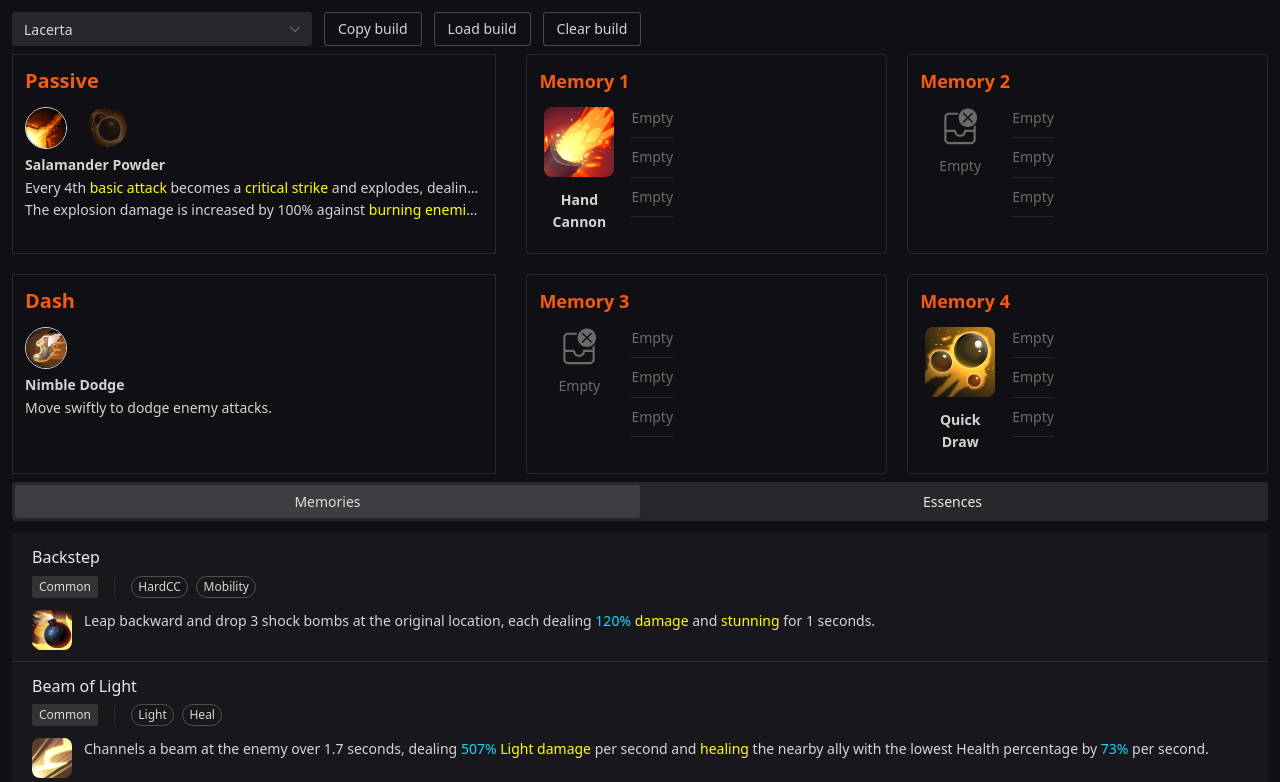
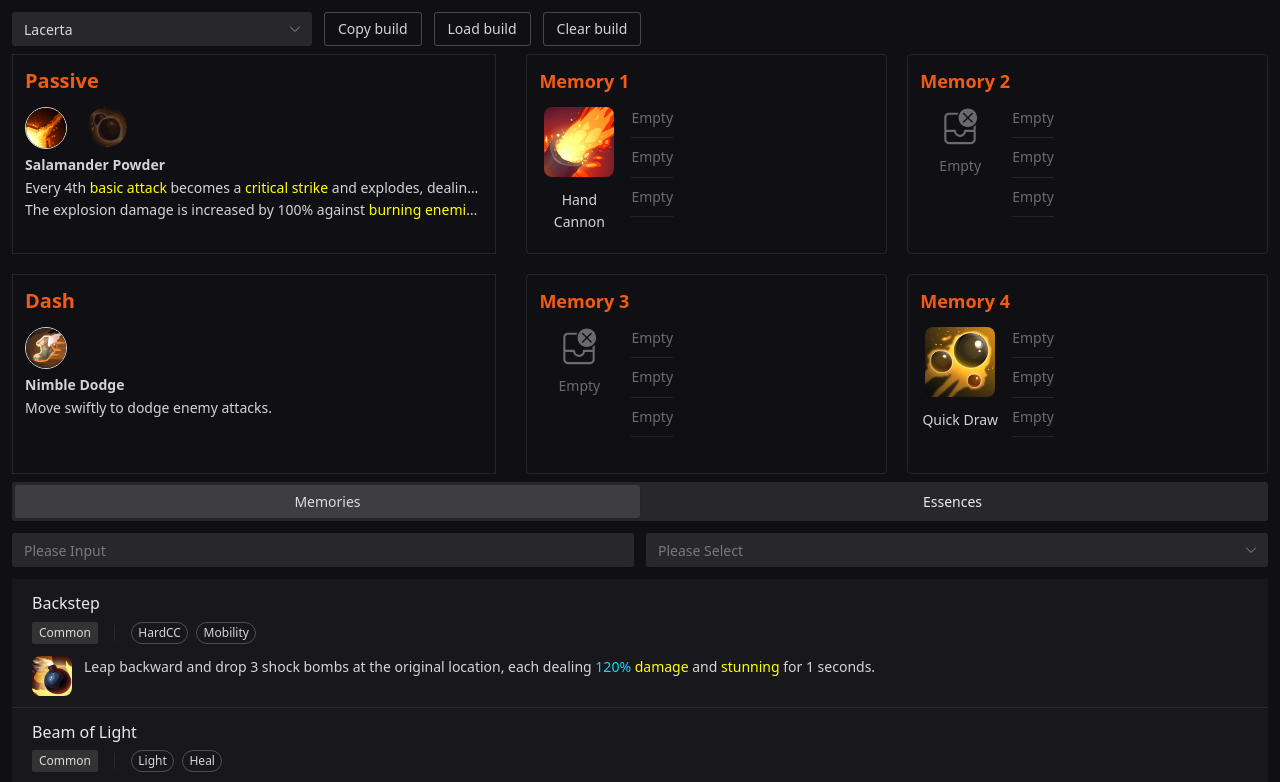
Before and after one commit to auribuo/build-of-dreams, a Vue app: page / in a window 1280 px wide. Shown: the top 782 px of the page. Built offline with nearby package versions, Linux system fonts and the light colour scheme.

Commit message:
Added filtering and improved UX

```diff
--- a/src/components/ItemDragList.vue
+++ b/src/components/ItemDragList.vue
@@ -1,8 +1,20 @@
 <template>
+    <NFlex class="mb-3">
+        <NInput @update-value="filterItemsText" class="flex-1"></NInput>
+        <NSelect @update-value="filterItemsTag" class="flex-1" :options="itemTagList" multiple></NSelect>
+    </NFlex>
     <NList hoverable :clickable="true" class="select-none">
-        <NListItem v-for="item in props.itemList" :key="item.id" :draggable="item.remaining_pool > 0"
+        <NListItem v-for="item in displayList" :key="item.id" :draggable="item.remaining_pool > 0"
             @dragstart="onDragStart(item, $event)" @dragend="onDragEnd">
-            <NThing :title="item.data.name">
+            <NThing :class="{ 'pointer-events-none': item.remaining_pool == 0 }">
+                <template #header>
+                    <span :class="{ 'line-through': item.remaining_pool == 0 }">
+                        {{ item.data.name }}
+                    </span>
+                    <span v-if="item.remaining_pool == 0" :style="{ color: theme.textColorDisabled }">
+                        (Max reached)
+                    </span>
+                </template>
                 <template #description>
                     <NSpace size="small">
                         <NTag :bordered="false" size="small" :type="rarityColor(item.data.rarity)">
@@ -29,15 +41,24 @@
 </template>
 
 <script setup lang="ts">
-import { NDivider, NImage, NList, NListItem, NSpace, NTag, NThing } from 'naive-ui';
+import { NDivider, NImage, NList, NListItem, NSelect, NSpace, NFlex, NTag, NThing, NInput, useThemeVars } from 'naive-ui';
 import { renderDescription, type Item, type ItemList, type ItemType } from '../models/item';
 import type { Rarity } from '../models/rarity';
+import { computed, ref } from 'vue';
 
 const props = defineProps<{
-    itemList: ItemList | undefined,
+    itemList: ItemList,
     perLine?: number
 }>()
 
+const theme = useThemeVars()
+
+const displayTagList = ref<ItemList>(props.itemList)
+const displayTextList = ref<ItemList>(props.itemList)
+const displayList = computed(() => {
+    const set2 = new Set(displayTagList.value);
+    return displayTextList.value.filter(item => set2.has(item));
+})
 const model = defineModel<Item<ItemType> | undefined>({ required: false })
 
 const rarityColor = (rarity: Rarity): "default" | "success" | "warning" | "error" | "info" => {
@@ -76,4 +97,21 @@ const onDragEnd = () => {
     model.value = undefined;
 };
 
+const itemTagList = computed(() => {
+    return [...new Set(props.itemList?.flatMap(i => i.data.tags))].map(t => { return { label: t, value: t } })
+})
+
+const filterItemsTag = (tags: string[]) => {
+    if (tags.length == 0) {
+        displayTagList.value = props.itemList
+    } else {
+        displayTagList.value = props.itemList.filter(i => i.data.tags.some(t => tags.includes(t)))
+    }
+}
+
+const filterItemsText = (text: string) => {
+    text = text.toLowerCase()
+    displayTextList.value = props.itemList.filter(i => i.data.description.toLowerCase().includes(text) || i.data.name.toLowerCase().includes(text) || i.id.toLowerCase().includes(text))
+}
+
 </script>
--- a/src/models/item.ts
+++ b/src/models/item.ts
@@ -54,7 +54,7 @@ const itemType = (id: ItemId<"essence" | "memory">): ItemType => {
     return "memory";
 };
 
-type ItemList = Memory[] | Essence[];
+type ItemList = Item<ItemType>[];
 
 const renderDescription = (desc: string, breakLines: boolean = true): string => {
     const colorRx = /<color=([a-z]+|#[a-zA-Z0-9]{6})>(.+?)<\/color>/gm;
--- a/src/views/BuildView.vue
+++ b/src/views/BuildView.vue
@@ -70,12 +70,12 @@
                             <div class="flex w-[80px] align-center items-center flex-col py-auto"
                                 @drop="onMemorySocketDrop(idx)" @dragover.prevent="" @dragleave="">
                                 <div v-if="socket.slot" @click="onMemoryUnsocket(idx)"
-                                    class="align-center items-center flex flex-col">
+                                    class="align-center items-center flex flex-col cursor-pointer hover:line-through hover:decoration-red-500">
                                     <NImage width="70" height="70" preview-disabled lazy
                                         :src="`/build-of-dreams/data/!Images/${socket.slot.data.image}`"
                                         draggable="false" class="rounded-lg z-0 object-cover mx-auto">
                                     </NImage>
-                                    <div class="text-center mt-3 font-bold">
+                                    <div class="text-center mt-3 font-bold0">
                                         {{ socket.slot!.data.name }}
                                     </div>
                                 </div>
@@ -89,13 +89,13 @@
                                     @drop="onEssenceSocketDrop(idx, eIdx)" @dragover.prevent="" @dragend.prevent=""
                                     class="pb-2 mb-2"
                                     :style="{ borderBottomWidth: '1px', borderBottomColor: theme.dividerColor, borderBottomStyle: 'solid' }">
-                                    <div class="flex items-center flex-row" v-if="eSocket.slot"
-                                        @click="onEssenceUnsocket(idx, eIdx)">
+                                    <div class="flex items-center flex-row hover:line-through cursor-pointer hover:decoration-red-500"
+                                        v-if="eSocket.slot" @click="onEssenceUnsocket(idx, eIdx)">
                                         <NImage width="30" height="30" preview-disabled lazy
                                             :src="`/build-of-dreams/data/!Images/${eSocket.slot.data.image}`"
                                             draggable="false" class="rounded-lg z-0 object-cover mx-auto">
                                         </NImage>
-                                        <span class="ml-2 font-bold flex-1">
+                                        <span :class="`ml-2 font-bold flex-1`">
                                             {{ eSocket.slot!.data.name }}
                                         </span>
                                     </div>
@@ -306,5 +306,6 @@ const resetBuild = () => {
         m.slot = undefined
         m.essences.forEach(e => e.slot = undefined)
     })
+    window.history.pushState(null, "", "/build-of-dreams/")
 }
 </script>
```
